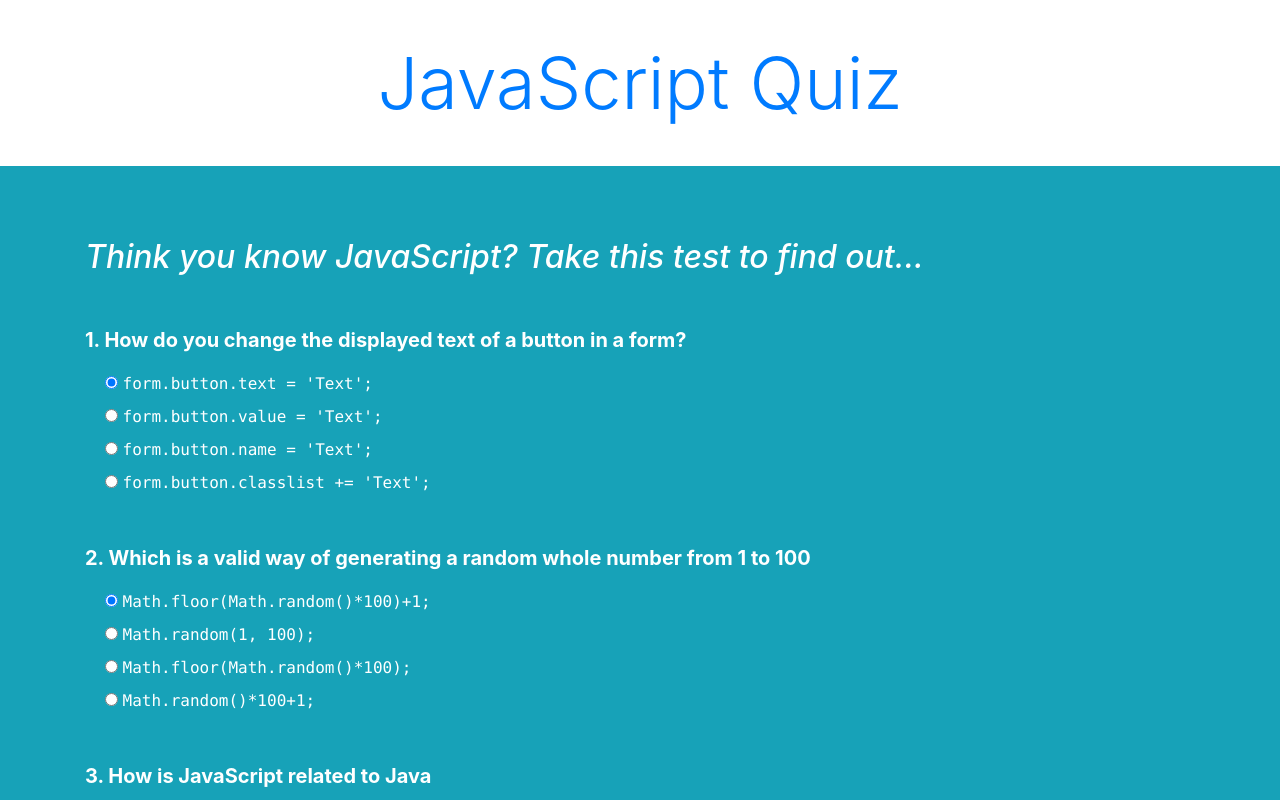
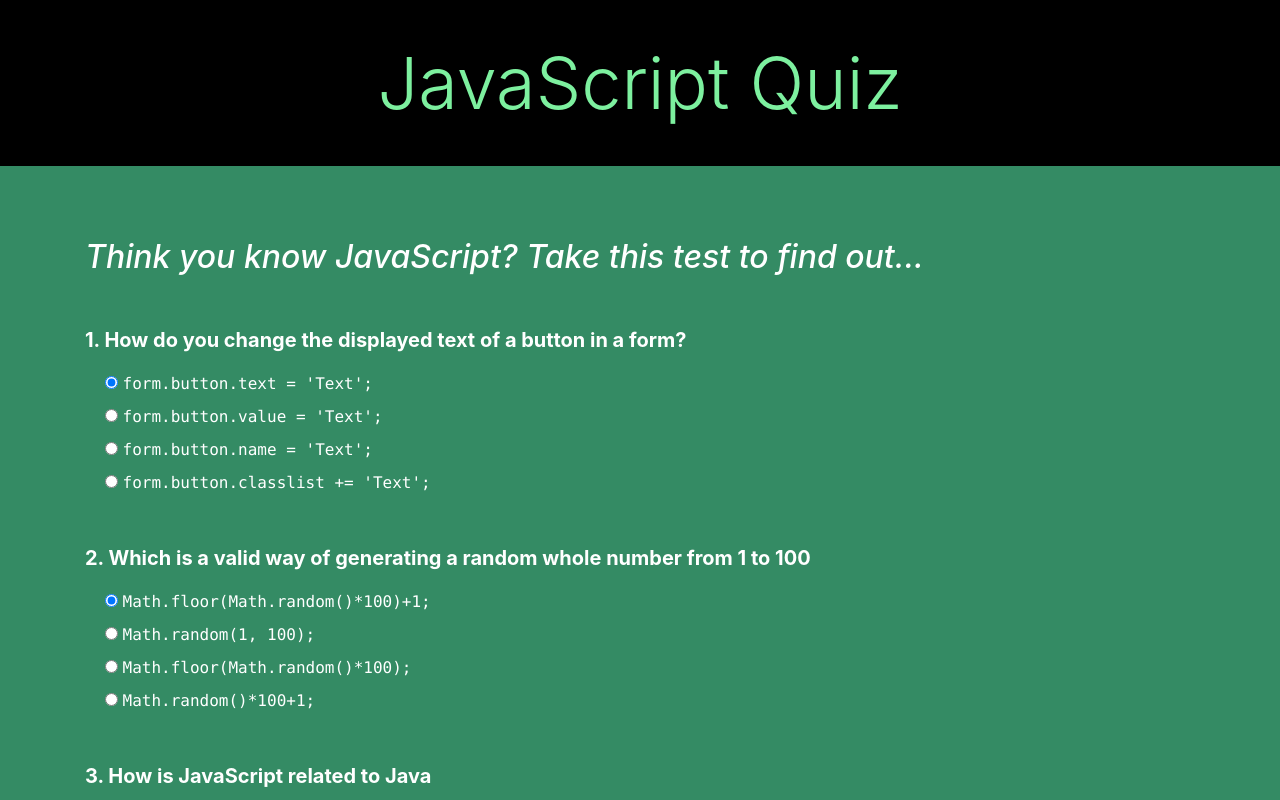
Before and after one commit to LillyLaFrog/JavaScript-Quiz, a plain HTML site: page index.html in a window 1280 px wide. Shown: the top 800 px of the page. Drawn offline with nearby package versions, Linux system fonts and the light colour scheme.

Commit message:
change colors to green and black

```diff
--- a/index.html
+++ b/index.html
@@ -9,19 +9,19 @@
 </head>
 <body>
     <!--Top Section-->
-    <div class="intro py-3 bg-white text-center">
+    <div class="intro py-3 text-center">
         <div class="container">
-            <h2 class="text-primary display-3 my-4">JavaScript Quiz</h2>
+            <h2 class="display-3 my-4">JavaScript Quiz</h2>
         </div>
     </div>
     <!--Result Section-->
     <div class="result py-4 d-none bg-light text-center">
         <div class="container lead">
-            <p>You got <span class="text-primary display-4 p-3">0%</span> of the questions correct</p>
+            <p>You got <span class="score display-4 p-3">0%</span> of the questions correct</p>
         </div>
     </div>
     <!--Quiz Section-->
-    <div class="quiz py-4 bg-info">
+    <div class="quiz py-4">
         <div class="container">
             <h2 class="my-5 text-white font-italic">Think you know JavaScript? Take this test to find out...</h2>
 
--- a/javaScriptQuiz.css
+++ b/javaScriptQuiz.css
@@ -0,0 +1,10 @@
+.intro{
+    background-color: black;
+    color:rgb(125, 240, 159);
+}
+.quiz{
+    background-color: rgb(52, 139, 100);
+}
+.score{
+    color:rgb(52, 139, 100);
+}
```
